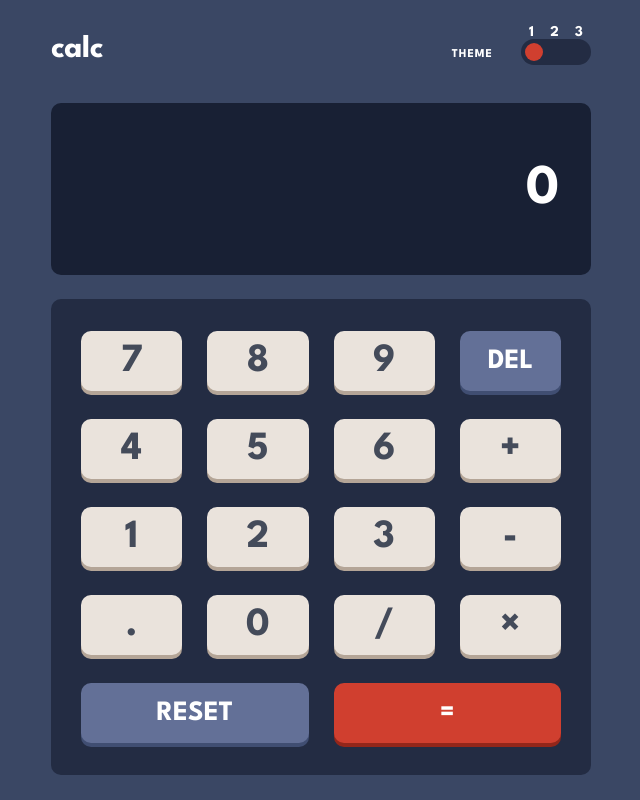
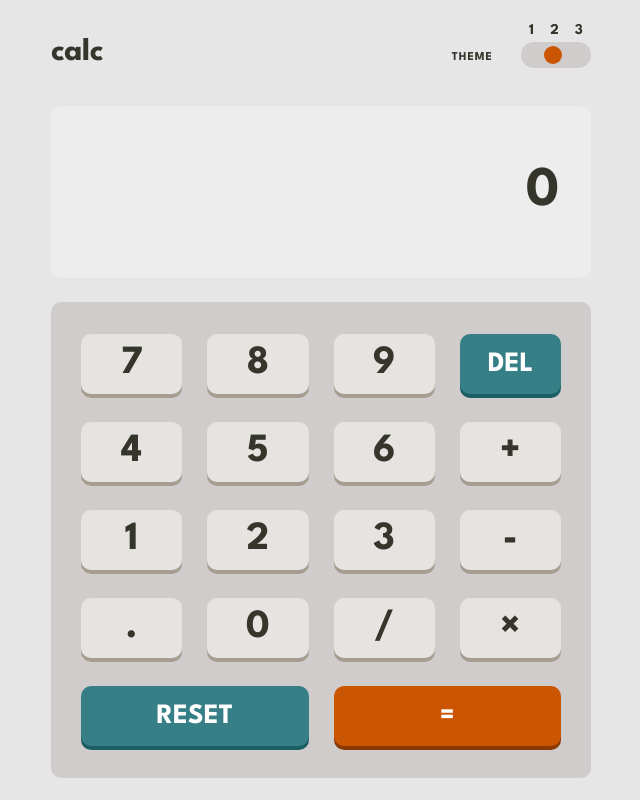
Before and after one commit to rachidbend/calculator-app, a plain HTML site: page index.html in a window 1280 px wide. Both pictures are taken after a click on the button 875 px from the left and 52 px from the top of the page. Shown: the whole page, without its empty margins (319-959 px from the left). Drawn offline with Linux system fonts and the light colour scheme.

Commit message:
added theme toggle functionality and styling. #3

```diff
--- a/code.js
+++ b/code.js
@@ -195,3 +195,21 @@ function calculate(string) {
     return 'Error';
   }
 }
+
+// Theme functionality
+const bodyElement = document.querySelector('.body');
+const themeButton = document.querySelector('.themes__toggle');
+
+themeButton.addEventListener('click', function (e) {
+  const theme = +bodyElement.classList[1].split('-')[1];
+  const max = 3;
+  // if the current theme number is the max, then change it into 1
+  if (theme === max) {
+    bodyElement.classList.remove(`theme-${theme}`);
+    bodyElement.classList.add(`theme-1`);
+  } else {
+    // add 1 to the current theme number
+    bodyElement.classList.remove(`theme-${theme}`);
+    bodyElement.classList.add(`theme-${theme + 1}`);
+  }
+});
--- a/index.html
+++ b/index.html
@@ -23,7 +23,7 @@
     <!-- Feel free to remove these styles or customise in your own stylesheet 👍 -->
     <style></style>
   </head>
-  <body class="body">
+  <body class="body theme-1">
     <div class="app">
       <header class="header">
         <p class="header__logo">calc</p>
--- a/styles.css
+++ b/styles.css
@@ -35,6 +35,9 @@ html {
 
 :root {
   --font-main: 'League Spartan', sans-serif;
+}
+
+:root .theme-1 {
   --color-white: hsl(0, 0%, 100%);
   /* (main background) */
   --color-blue-100: hsl(222, 26%, 31%);
@@ -60,6 +63,65 @@ html {
   --color-grey-100: hsl(30, 25%, 89%);
   /* (key shadow): */
   --color-grey-200: hsl(28, 16%, 65%);
+}
+
+:root .theme-2 {
+  --color-white: hsl(0, 0%, 100%);
+  /* (main background) */
+  --color-blue-100: hsl(0, 0%, 90%);
+  /* (toggle background, keypad background) */
+  --color-blue-200: hsl(0, 5%, 81%);
+  /* (screen background) */
+  --color-blue-300: hsl(0, 0%, 93%);
+  /* (delete key background) */
+  --color-blue-400: hsl(185, 42%, 37%);
+  --color-blue-700: hsl(185, 41%, 56%);
+  /* (delete key shadow) */
+  --color-blue-500: hsl(185, 58%, 25%);
+  /* text */
+  --color-blue-600: hsl(60, 10%, 19%);
+
+  /* (key background, toggle) */
+  --color-red-100: hsl(25, 98%, 40%);
+  /* (key shadow) */
+  --color-red-200: hsl(25, 99%, 27%);
+  --color-red-300: hsl(25, 100%, 61%);
+
+  /* (key background) */
+  --color-grey-100: hsl(45, 7%, 89%);
+  /* (key shadow): */
+  --color-grey-200: hsl(35, 11%, 61%);
+}
+
+:root .theme-3 {
+  --color-white: hsl(0, 0%, 100%);
+  /* (main background) */
+  --color-blue-100: hsl(268, 75%, 9%);
+  /* (toggle background, keypad background) */
+  --color-blue-200: hsl(268, 71%, 12%);
+  /* (screen background) */
+  --color-blue-300: hsl(0, 0%, 93%);
+  /* (delete key background) */
+  --color-blue-400: hsl(268, 47%, 21%);
+  --color-blue-700: hsl(185, 41%, 56%);
+  /* (delete key shadow) */
+  --color-blue-500: hsl(290, 70%, 36%);
+  /* text */
+  --color-blue-600: hsl(52, 100%, 62%);
+
+  /* (key background, toggle) */
+  --color-red-100: hsl(176, 100%, 44%);
+  /* (key shadow) */
+  --color-red-200: hsl(177, 92%, 70%);
+  --color-red-300: hsl(177, 100%, 79%);
+
+  /* (key background) */
+  --color-grey-100: hsl(281, 89%, 26%);
+  /* (key shadow): */
+  --color-grey-200: hsl(285, 91%, 52%);
+
+  --color-blue-800: hsl(198, 20%, 13%);
+  --color-blue-900: hsl(268, 54%, 44%);
 }
 
 .body {
@@ -92,11 +154,18 @@ html {
   align-items: baseline;
   margin-bottom: 3.2rem;
 }
+
 .header__logo {
   font-size: 3.2rem;
   color: var(--color-white);
   letter-spacing: -0.01em;
   transform: translateY(-0.7rem);
+}
+.theme-2 .header__logo {
+  color: var(--color-blue-600);
+}
+.theme-3 .header__logo {
+  color: var(--color-blue-600);
 }
 
 /* THEMES */
@@ -112,17 +181,28 @@ html {
   text-transform: uppercase;
   transform: translateY(-0.7rem);
 }
+.theme-2 .themes__text,
+.theme-3 .themes__text {
+  color: var(--color-blue-600);
+}
+
 .themes__container {
 }
 .themes__container--numbers {
   display: flex;
   justify-content: space-around;
   width: 7rem;
+  margin-bottom: 0.5rem;
 }
 .themes__number {
   font-size: 1.5rem;
   color: var(--color-white);
 }
+.theme-2 .themes__number,
+.theme-3 .themes__number {
+  color: var(--color-blue-600);
+}
+
 .themes__toggle {
   width: 7rem;
   height: 2.6rem;
@@ -144,6 +224,13 @@ html {
   background-color: var(--color-red-100);
 }
 
+.theme-2 .themes__toggle--indicator {
+  transform: translate(2.3rem, -50%);
+}
+.theme-3 .themes__toggle--indicator {
+  transform: translate(4.2rem, -50%);
+}
+
 /* SCREEN */
 .screen {
   height: 17.2rem;
@@ -156,10 +243,17 @@ html {
   padding: 3.3rem;
   margin-bottom: 2.4rem;
 }
+.theme-3 .screen {
+  background-color: var(--color-blue-200);
+}
 .screen__container {
   font-size: 5.6rem;
   letter-spacing: -0.02em;
   color: var(--color-white);
+}
+.theme-2 .screen__container,
+.theme-3 .screen__container {
+  color: var(--color-blue-600);
 }
 
 /* INPUTS */
@@ -200,7 +294,9 @@ html {
   box-shadow: 0rem 0.1rem 0rem var(--color-grey-200);
   background-color: var(--color-white);
 }
-
+.theme-3 .key:active {
+  background-color: var(--color-blue-900);
+}
 /* DELETE KEY */
 .key--delete {
   font-size: 2.8rem;
@@ -236,9 +332,16 @@ html {
   background-color: var(--color-red-100);
   box-shadow: 0rem 0.4rem 0rem var(--color-red-200);
 }
+.theme-3 .key--equals {
+  color: var(--color-blue-800);
+}
+
 .key--equals:active {
   transform: translateY(0.3rem);
   box-shadow: 0rem 0.1rem 0rem var(--color-red-200);
+  background-color: var(--color-red-300);
+}
+.theme-3 .key--equals:active {
   background-color: var(--color-red-300);
 }
 /* attribution */
```
